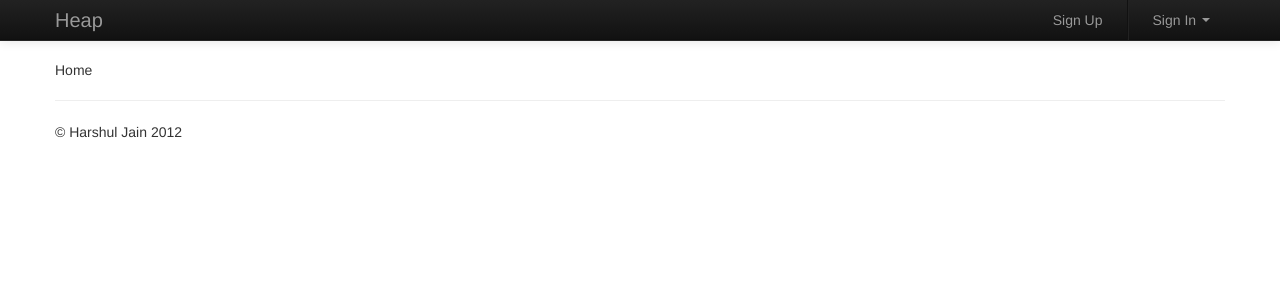
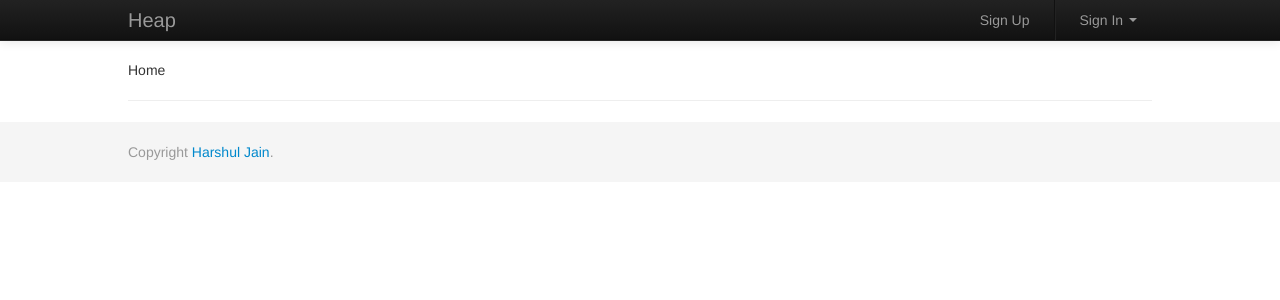
Before and after one commit to harshulj/heap, a Django app: page / in a window 1280 px wide. Shown: the top 300 px of the page. Run offline with Django 3.2, Linux system fonts and the light colour scheme; parts of the project's set-up code (start-up, migrations or seed data) failed here and were passed over; some libraries are stand-ins or nearby versions.

Commit message:
Modified base template.

```diff
--- a/static/css/main.css
+++ b/static/css/main.css
@@ -3,3 +3,35 @@
 /* ==========================================================================
    Author's custom styles
    ========================================================================== */
+      /* Wrapper for page content to push down footer */
+#wrap {
+    min-height: 100%;
+    height: auto !important;
+    height: 100%;
+    /* Negative indent footer by it's height */
+    margin: 0 auto -60px;
+}
+
+/* Set the fixed height of the footer here */
+#push, #footer {
+    height: 60px;
+}
+#footer {
+    background-color: #f5f5f5;
+}
+      /* Lastly, apply responsive CSS fixes as necessary */
+@media (max-width: 767px) {
+    #footer {
+        margin-left: -20px;
+        margin-right: -20px;
+        padding-left: 20px;
+        padding-right: 20px;
+    }
+}
+.container {
+    width: auto;
+    max-width: 1024px;
+}
+.container .credit {
+    margin: 20px 0;
+}
--- a/templates/base.html
+++ b/templates/base.html
@@ -28,7 +28,7 @@
         <![endif]-->
 
         <!-- This code is taken from http://twitter.github.com/bootstrap/examples/hero.html -->
-
+        <div id="wrap">
         <div class="navbar navbar-inverse navbar-fixed-top">
             <div class="navbar-inner">
                 <div class="container">
@@ -63,15 +63,20 @@
         </div>
 
         <div class="container">
-	  <div class="content">
-	    {% block content %}
-	    {% endblock %}
-	  </div>
+          <div class="content">
+            {% block content %}
+	      {% endblock %}
+          </div>
           <hr>
-          <footer>
-	    <p>&copy; Harshul Jain 2012</p>
-          </footer>
-        </div> <!-- /container -->
+            <div id="push"></div>
+          </div>
+        </div>
+        <div id="footer">
+          <div class="container">
+            <p class="muted credit">Copyright  <a href="http://harshulj.github.com">Harshul Jain</a>.</p>
+          </div>
+        </div>
+      </div> <!-- /container -->
 
         <script src="//ajax.googleapis.com/ajax/libs/jquery/1.8.2/jquery.min.js"></script>
         <script>window.jQuery || document.write('<script src="/static/js/vendor/jquery-1.8.2.min.js"><\/script>')</script>
```
